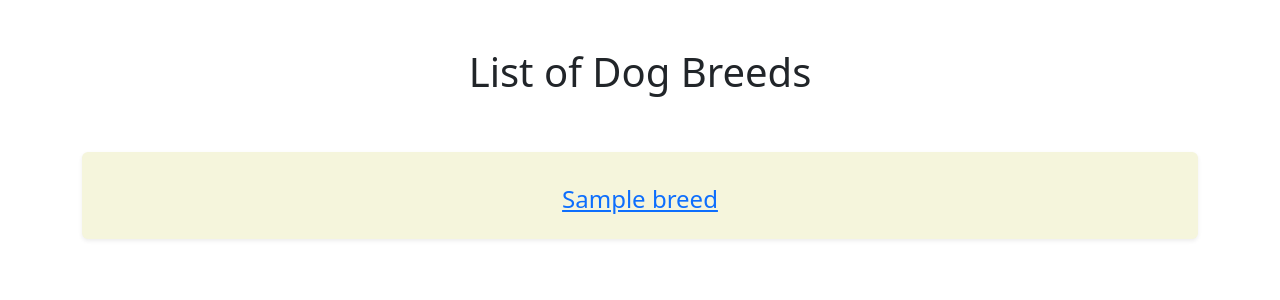
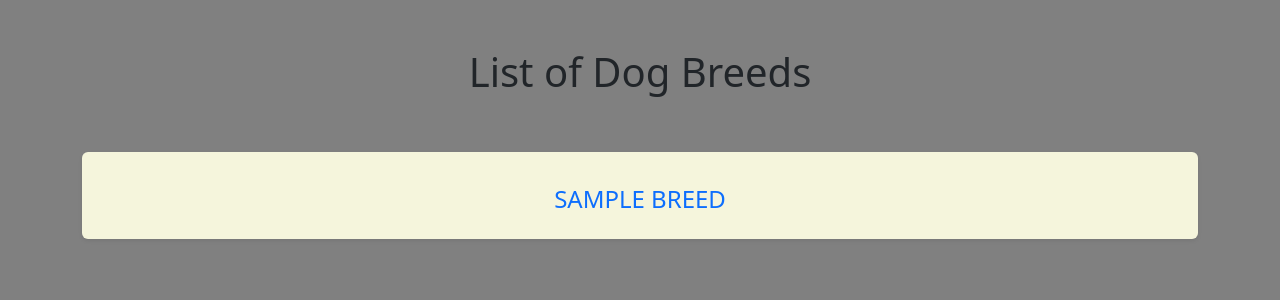
Before and after one commit to pcarvalho1981/simfony_api_reader, a Symfony app: template templates/index.html.twig in a window 1280 px wide. Shown: the top 300 px of the page. Run offline with Twig, Linux system fonts and the light colour scheme; the template is opened without the code that fills it: most values are stand-ins (such as "Sample title", 1, 10 or a date in 2020); some libraries are stand-ins or nearby versions.

Commit message:
Custom CSS

```diff
--- a/public/styles/app.css
+++ b/public/styles/app.css
@@ -1,117 +1,86 @@
-gradient(a, b, c)
-	background b
-	background linear-gradient(a, b, c)
+@import url(https://fonts.googleapis.com/css?family=Varela+Round);
 
-flex(a, b)
-	display flex
-	align-items a
-	justify-content b
+body {
+    background-color: grey;
+}
 
-font()
-	font-family 'Montserrat', sans-serif
+a {
+    text-decoration: none;
+}
 
-primary = #2980b9
-secondary = #2c3e50
+.slides {
+    padding: 0;
+    width: 609px;
+    height: 420px;
+    display: block;
+    margin: 0 auto;
+    position: relative;
+}
 
-html
-	flex(center, center)
-	min-height 100vh
-	body
-		margin 0
-		gradient(to right, primary, secondary)
-		font()
+.slides * {
+    user-select: none;
+    -ms-user-select: none;
+    -moz-user-select: none;
+    -khtml-user-select: none;
+    -webkit-user-select: none;
+    -webkit-touch-callout: none;
+}
 
-.heading
-	color white
-	text-align center
-	h1
-		margin-bottom 3rem
-		font-weight 300
-		position relative
-		&:after
-			content ''
-			height 2px
-			width 2rem
-			position absolute
-			left 50%
-			bottom -1rem
-			transform translateX(-50%)
-			background-color white
+.slides input { display: none; }
 
-.container
-	background-color white
-	padding 2rem
-	box-shadow 4px 4px 8px rgba(0,0,0,0.1)
-	.nav
-		background-color #fafafa
-		flex(center, center)
-		padding 1rem
-		margin 0 -3rem 2rem
-		box-shadow 2px 2px 4px rgba(0,0,0,0.1)
-		position relative
-		&:before, &:after
-			content ''
-			height 0
-			width 0
-			position absolute
-			top 0
-			border 0.75rem solid transparent
-			border-bottom 0.75rem solid #f2f0f0
-			transform-origin center
-			box-shadow 2px 2px 4px rgba(0,0,0,0.1)
-			z-index -1
-		&:before
-			left 0
-			transform translateY(-0.45rem) rotate(135deg) translateX(-0.4rem)
-		&:after
-			right 0
-			transform translateY(-0.45rem) rotate(-135deg) translateX(0.4rem)
-		a
-			display inline-block
-			margin 0 3rem
-			font-size 2rem
-			color primary
-			opacity 0.7
-			transition 0.25s
-			&:hover
-				opacity 1
-	.list
-		.num
-			padding 0.5rem 2rem
-			flex(center, flex-start)
-			transition 0.25s
-			for val, i in (1..10)
-				&:nth-child({i})
-					&:before
-						content '' + i + ''
-						font-size 4rem
-						font-weight bold
-						color black
-						width 2rem
-						opacity 0.05
-						transition 0.25s
-			h3
-				position relative
-				left -1.5rem
-				color #3d3d3d
-				font-size 0.85rem
-				transition 0.25s
-			&:hover
-				background-color #fafafa
-				cursor pointer
-				&:before
-					opacity 0.2
-				h3
-					left 1rem
+.slide-container { display: block; }
 
-.message
-	color white
-	text-align center
-	text-transform uppercase
-	margin-top 2rem
+.slide {
+    top: 0;
+    opacity: 0;
+    width: 609px;
+    height: 420px;
+    display: block;
+    position: absolute;
 
-.title
-	color white
-	text-align center
-	text-transform uppercase
-	margin-top 2rem
+    transform: scale(0);
+
+    transition: all .7s ease-in-out;
+}
+
+.slide img {
+    width: 100%;
+    height: 100%;
+}
+
+.nav label {
+    width: 200px;
+    height: 100%;
+    display: none;
+    position: absolute;
+
+	  opacity: 0;
+    z-index: 9;
+    cursor: pointer;
+
+    transition: opacity .2s;
+
+    color: #FFF;
+    font-size: 156pt;
+    text-align: center;
+    line-height: 380px;
+    font-family: "Varela Round", sans-serif;
+    background-color: rgba(255, 255, 255, .3);
+    text-shadow: 0px 0px 15px rgb(119, 119, 119);
+}
+
+.slide:hover + .nav label { opacity: 0.5; }
+
+.nav label:hover { opacity: 1; }
+
+.nav .next { right: 0; }
+
+input:checked + .slide-container  .slide {
+    opacity: 1;
+
+    transform: scale(1);
+
+    transition: opacity 1s ease-in-out;
+}
+
+input:checked + .slide-container .nav label { display: block; }
--- a/src/Controller/BreedsController.php
+++ b/src/Controller/BreedsController.php
@@ -38,8 +38,9 @@ class BreedsController extends AbstractController
         }
 
         return $this->render('index.html.twig', [
-            'breeds' => $breeds,
-            'images' => $images,
+            'breeds'     => $breeds,
+            'breed'      => $breed,
+            'images'     => $images,
             'showImages' => $showImages
         ]);
     }
--- a/templates/index.html.twig
+++ b/templates/index.html.twig
@@ -5,29 +5,34 @@
         <title>{% block title %}Welcome to Dog Breeds!{% endblock %}</title>
         <link href="https://cdn.jsdelivr.net/npm/bootstrap@5.2.3/dist/css/bootstrap.min.css" rel="stylesheet" integrity="sha384-rbsA2VBKQhggwzxH7pPCaAqO46MgnOM80zW1RWuH61DGLwZJEdK2Kadq2F9CUG65" crossorigin="anonymous">
         <link href="https://maxcdn.bootstrapcdn.com/font-awesome/4.7.0/css/font-awesome.min.css" rel="stylesheet" />
+        <link href="/styles/app.css" rel="stylesheet" type="text/css" />
     </head>
     <body>
         <section class="mt-5">
             <div class="container">
-                <div class="jumbotron">
-                    <h1 class="text-center">List of Dog Breeds</h1>
+                <div class="jumbotron text-center">
+                    <h1>List of Dog Breeds</h1>
+                    {% if showImages %}
+                        <h2>- {{ breed|upper }} -</h2>
+                    {% endif %}
                 </div>
             </div>
         </section>
         <section>
             {% if showImages %}
-                <div>
+
+                <div class="fixed-top btn btn-warning">
                     <a href="/">Back to Homepage</a>
                 </div>
-                <div>
-                    {% for image in images %}
-                        <img src={{ image }} width="500" height="600">
-                    {% endfor %}
-                </div>
-                <div>
-                    <a href="/">Back to Homepage</a>
-                </div>
+
+                {% for image in images %}
+                    <div class="d-flex justify-content-center">
+                        <img class="d-block w-100 p-3 rounded-pill" src={{ image }} style="width: 50% !important; height: 50%">
+                    </div>
+                {% endfor %}
+
             {% else %}
+
                 <div class="container">
                     <div class="mt-5">
                         {% for breed in breeds %}
@@ -35,7 +40,7 @@
                                 <div class="row align-items-center">
                                     <div class="col-12">
                                     <h4 class="pt-3 text-170 text-600 text-primary-d1 letter-spacing">
-                                        <a href="/{{ breed }}">{{ breed }}</a>
+                                        <a href="/{{ breed }}">{{ breed|upper }}</a>
                                     </h4>
                                     </div>
                                 </div>
@@ -44,6 +49,7 @@
                     </div>
                 </div>
             {% endif %}
+
         </section>
     </body>
 </html>
```
